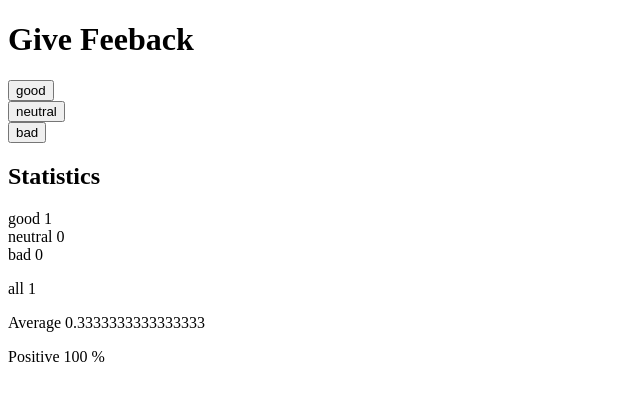
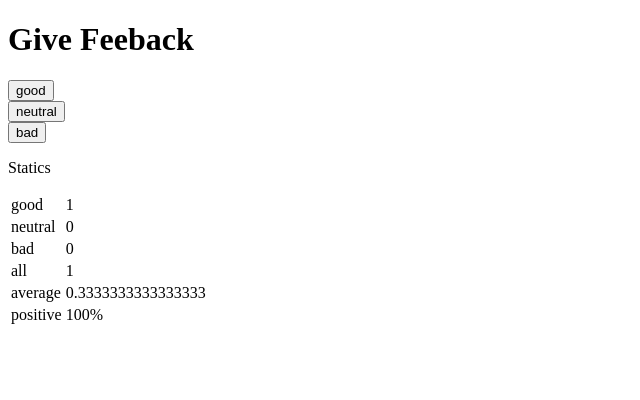
Before and after one commit to lifenli/full-stack-open-2022, a React (Create React App) app in the folder part1/: page / in a window 1280 px wide. Both pictures are taken after a click on the button "good". Shown: the top 400 px of the page, without its empty margins (0-640 px from the left). Built offline with nearby package versions, Linux system fonts and the light colour scheme.

Commit message:
1.11*: unicafe step6

```diff
--- a/part1/src/App.js
+++ b/part1/src/App.js
@@ -7,13 +7,51 @@ const Button = (props) => {
     </div>
   )
 }
+
+const Display = (props) => {
+  return (
+    <tbody>
+      <tr>
+        <td>{props.rating}</td>
+        <td>{props.value} </td>
+      </tr>
+    </tbody>
+  )
+
+}
+
 const Stats = (props) => {
-  return (
-    <div>
-      {props.rating} {props.total}
-    </div>
-  )
+
+  const values = [props.good, props.neutral, props.bad, props.all, props.average, props.positive]
+  if (props.all !== 0) {
+
+    return (
+      <div>
+        <p>{props.header}</p>
+        <table>
+
+          <Display rating="good" value={values[0]} />
+
+          <Display rating="neutral" value={values[1]} />
+
+          <Display rating="bad" value={values[2]} />
+
+          <Display rating="all" value={values[3]} />
+
+          <Display rating="average" value={values[4]} />
+
+          <Display rating="positive" value={values[5]} />
+
+        </table>
+      </div>
+    )
+  } else {
+    return (
+      <h2>No feedback given</h2>
+    )
+  }
 }
+
 
 
 const App = () => {
@@ -21,23 +59,22 @@ const App = () => {
   const [good, setGood] = useState(0)
   const [neutral, setNeutral] = useState(0)
   const [bad, setBad] = useState(0)
-  // const [total, setTotal] = useState(0)
+
+  const setToGood = newValue => setGood(newValue + 1)
+  const setToNeutral = newValue => setNeutral(newValue + 1)
+  const setToBad = newValue => setBad(newValue + 1)
+
 
   return (
     <div>
       <h1>Give Feeback</h1>
-      < Button handleClick={() => setGood(good + 1)} text="good" />
-      < Button handleClick={() => setNeutral(neutral + 1)} text="neutral" />
-      < Button handleClick={() => setBad(bad + 1)} text="bad" />
-      <h2>Statistics</h2>
-      <Stats rating={'good'} total={good} />
-      <Stats rating={'neutral'} total={neutral} />
-      <Stats rating={'bad'} total={bad} />
-      <p>all {good + neutral + bad} </p>
-      <p>Average {(good + neutral + bad) / 3}  </p>
-      <p>Positive {good / (good + neutral + bad) * 100} %</p>
+      < Button handleClick={() => setToGood(good)} text="good" />
+      < Button handleClick={() => setToNeutral(neutral)} text="neutral" />
+      < Button handleClick={() => setToBad(bad)} text="bad" />
+      <Stats header="Statics" good={good} neutral={neutral} bad={bad} all={good + neutral + bad} average={(good + neutral + bad) / 3} positive={(good / (good + neutral + bad) * 100) + '%'} />
     </div>
   )
+
 }
 
 export default App
```
